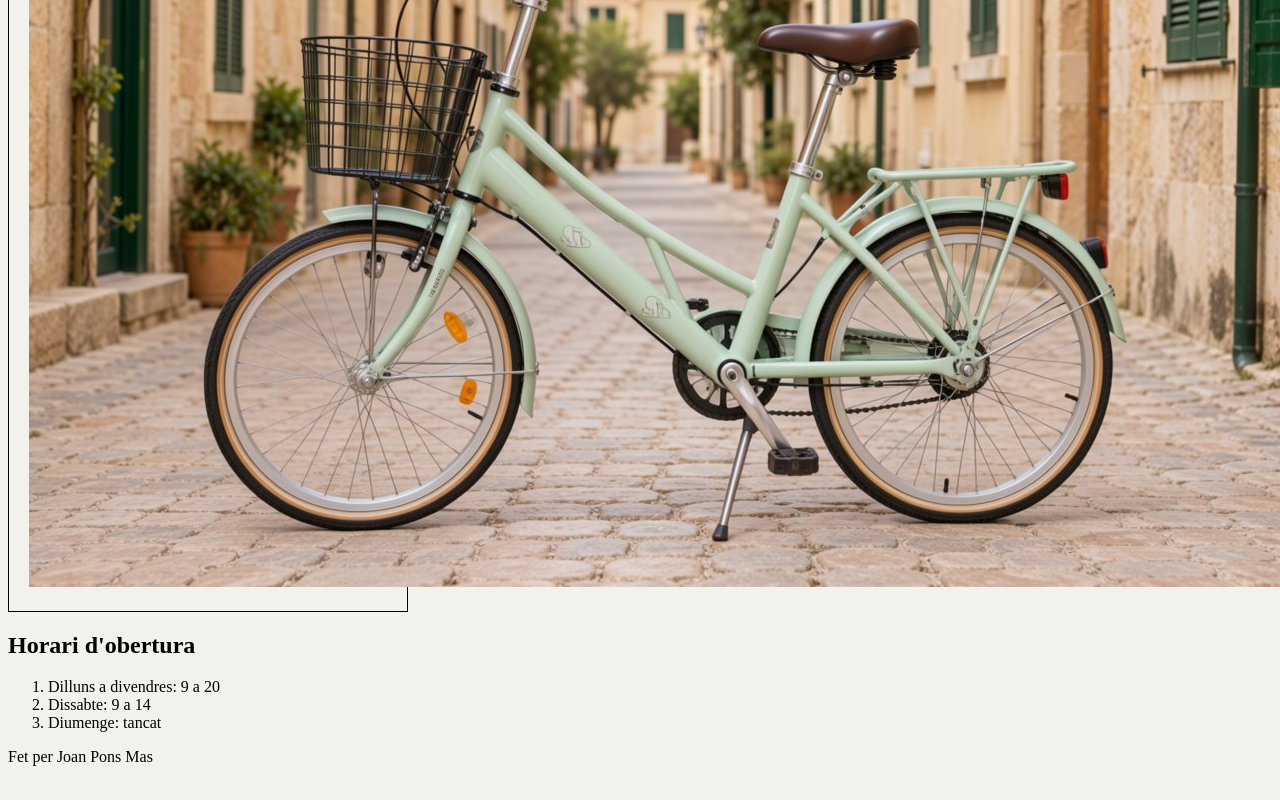
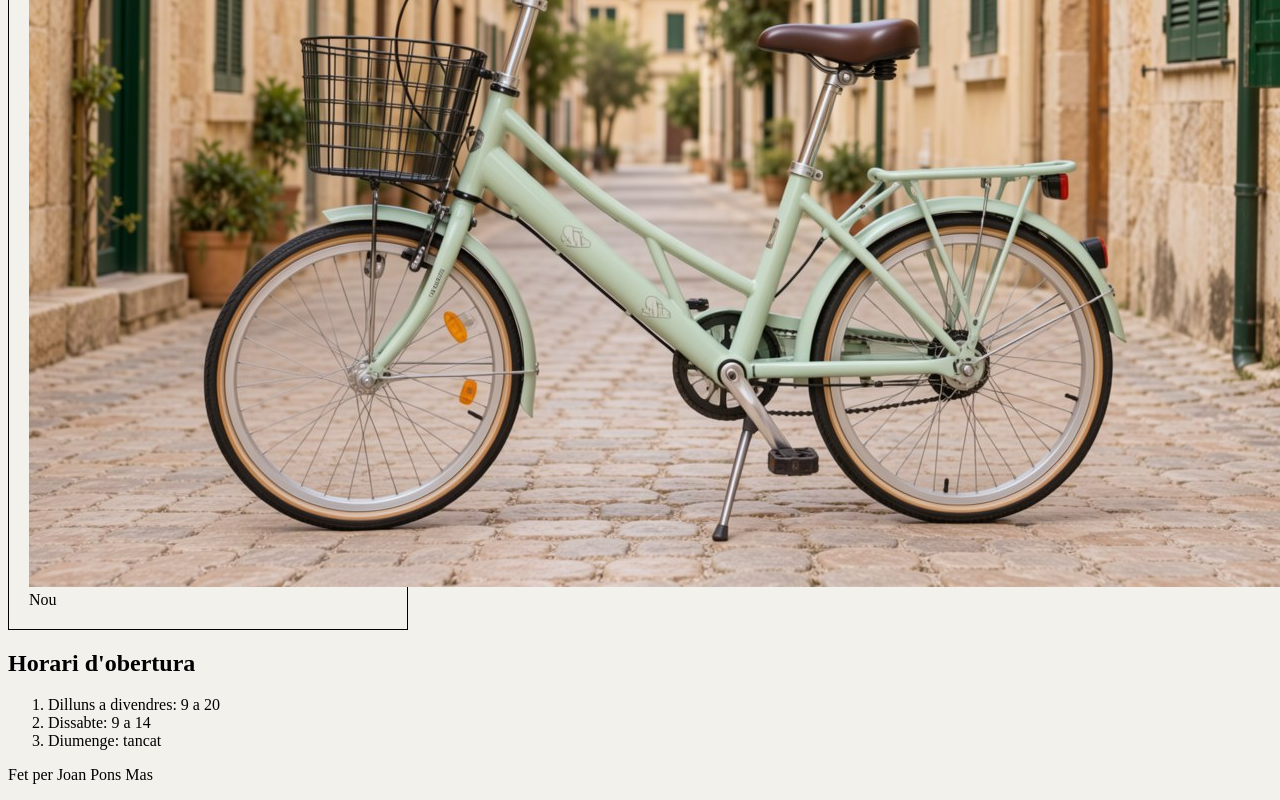
Before and after one commit to tcaimari/caimari_crespi_toni_correcio_examen1, a plain HTML site: page index.html in a window 1280 px wide. Shown: the part 1370-2170 px from the top of the page. Drawn offline with Linux system fonts and the light colour scheme.

Commit message:
index.html + </span>

```diff
--- a/index.html
+++ b/index.html
@@ -26,6 +26,7 @@
         <h2>Bici urbana</h2>
         <p>Còmoda i amb cistella, per moure't per la <strong>ciutat</strong>.</p>
         <img src="img/urbana.jpg" alt="Bicicleta urbana verda en un carrer empedrat">
+        <span class="nou">Nou</span>
     </article>
 </main>
 <footer>
```
